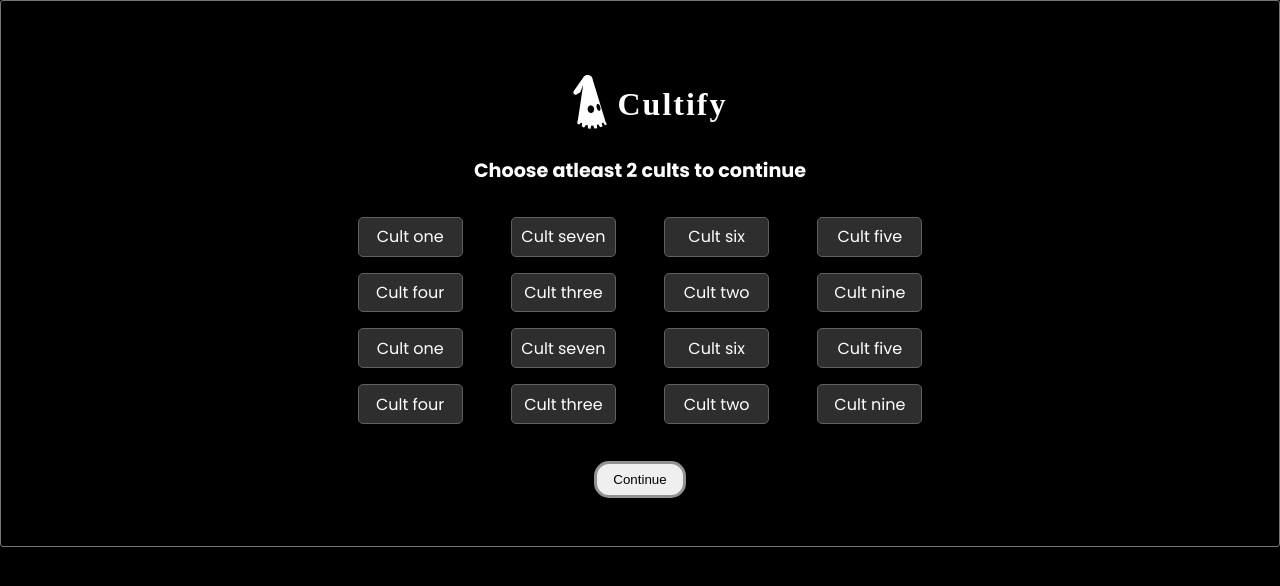
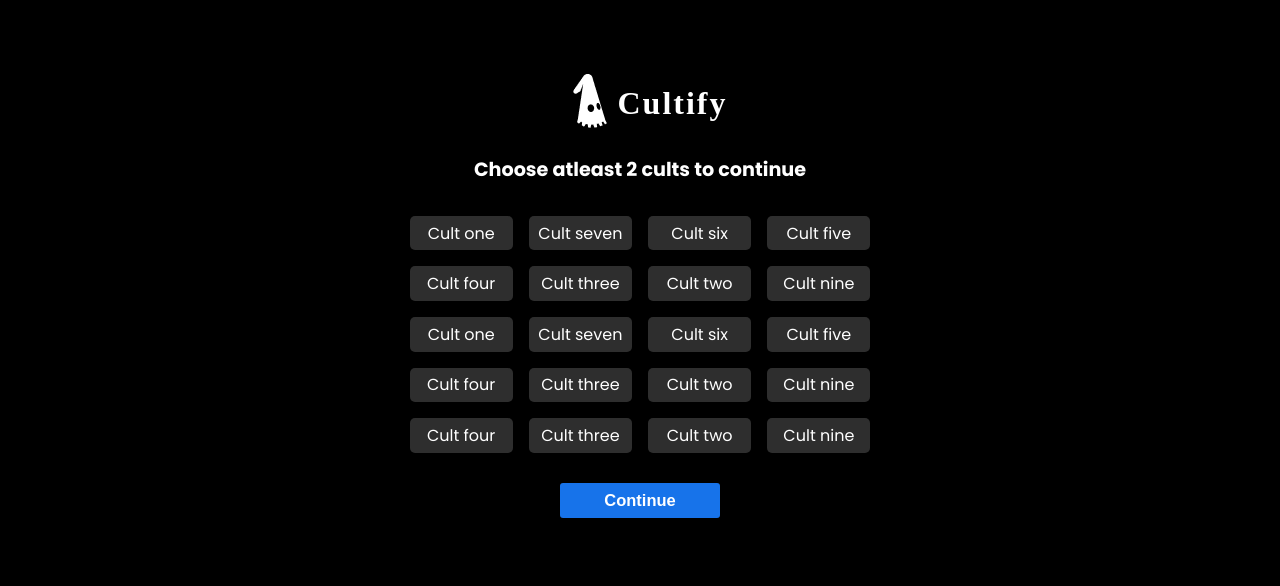
Before and after one commit to SayanMunshi-blank36/Cultify-frontend, a React (Create React App) app in the folder frontend/: page /selection in a window 1280 px wide. Shown: the top 586 px of the page. Built offline with nearby package versions, Linux system fonts and the light colour scheme; a web font is replaced by a local one.

Commit message:
Selection Page Design

```diff
--- a/frontend/src/componenets/CultSelection.css
+++ b/frontend/src/componenets/CultSelection.css
@@ -1,21 +1,19 @@
-.cultSelection{
+.cultSelection {
   display: flex;
   flex-direction: column;
   justify-content: center;
   align-items: center;
   padding: 3rem;
-    border: 1px solid #747474;
+  /* border: 1px solid #747474; */
   border-radius: 3px;
   background-color: #000;
   color: #fff;
-
 }
 .heading {
   display: flex;
   flex-direction: row;
   justify-content: center;
   padding: 1rem;
-
 }
 
 .detail {
@@ -29,11 +27,10 @@
   padding: 1rem;
   display: grid;
   grid-template-columns: 1fr 1fr 1fr 1fr;
-    row-gap: 1rem;
-    column-gap: 3rem;
-
+  gap: 1rem;
+  /* column-gap: 3rem; */
 }
-@keyframes zoom-in{
+@keyframes zoom-in {
   0% {
     transform: scale(1);
   }
@@ -41,28 +38,35 @@
     transform: scale(1.2);
   }
 }
-.cult{
+.cult {
   text-align: center;
-    padding: 0.4rem 0.6rem;
-    border: 1px solid rgb(97, 96, 96);
+  padding: 0.3rem 0.6rem;
+  /* border: 1px solid rgb(97, 96, 96); */
   border-radius: 5px;
   background-color: #2e2e2e;
   transform: scale(1);
 }
 
-
-.cult:hover{
+.cult:hover {
   cursor: pointer;
-    animation: zoom-in 0.3s ease-in-out ;
+  animation: zoom-in 0.3s ease-in-out;
   transform: scale(1.2);
 }
 
-.cultSelection-btn{
+.cultSelection-btn {
   margin-top: 1.3rem;
   padding: 0.5rem 1rem;
-    border: 3px solid rgb(147, 146, 146);
-    border-radius: 15px;
+  background-color: #1773ea;
+  border: none;
+  color: white;
+  font-size: 1.03rem;
+  font-weight: bold;
+  padding: 8px 10px;
+  width: 10rem;
+  cursor: pointer;
+  margin-top: 0.9rem;
+  border-radius: 3px;
 }
-.cultSelection-btn:hover{
+.cultSelection-btn:hover {
   cursor: pointer;
 }
--- a/frontend/src/componenets/CultSelection.jsx
+++ b/frontend/src/componenets/CultSelection.jsx
@@ -1,21 +1,17 @@
 import React from "react";
-import logo from '../img/logo.jpg';
-import './CultSelection.css';
+import logo from "../img/logo.jpg";
+import "./CultSelection.css";
 
 function CultSelection() {
-    function postData(){
-
-    }
+  function postData() {}
 
   return (
-        <div className='cultSelection'>
-            <div className='heading'>
-                <img className='cultifyLogo' src={logo} alt="logo" />
+    <div className="cultSelection">
+      <div className="heading">
+        <img className="cultifyLogo" src={logo} alt="logo" />
         <h1>Cultify </h1>
       </div>
-            <p className='detail'>
-                Choose atleast 2 cults to continue
-            </p>
+      <p className="detail">Choose atleast 2 cults to continue</p>
       <div className="cults">
         <div className="cult"> Cult one</div>
         <div className="cult"> Cult seven</div>
@@ -33,8 +29,14 @@ function CultSelection() {
         <div className="cult"> Cult three</div>
         <div className="cult"> Cult two</div>
         <div className="cult"> Cult nine</div>
+        <div className="cult"> Cult four</div>
+        <div className="cult"> Cult three</div>
+        <div className="cult"> Cult two</div>
+        <div className="cult"> Cult nine</div>
       </div>
-            <button className="cultSelection-btn" onClick={postData()}>Continue</button>
+      <button className="cultSelection-btn" onClick={postData()}>
+        Continue
+      </button>
     </div>
   );
 }
```
Lines whose indentation alone changed are shown as unchanged.
